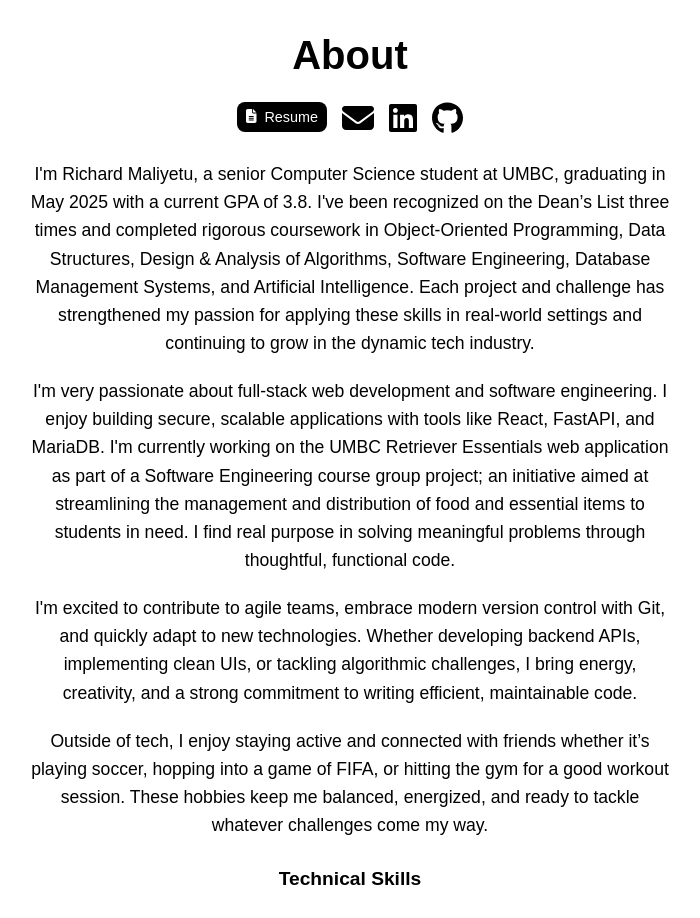
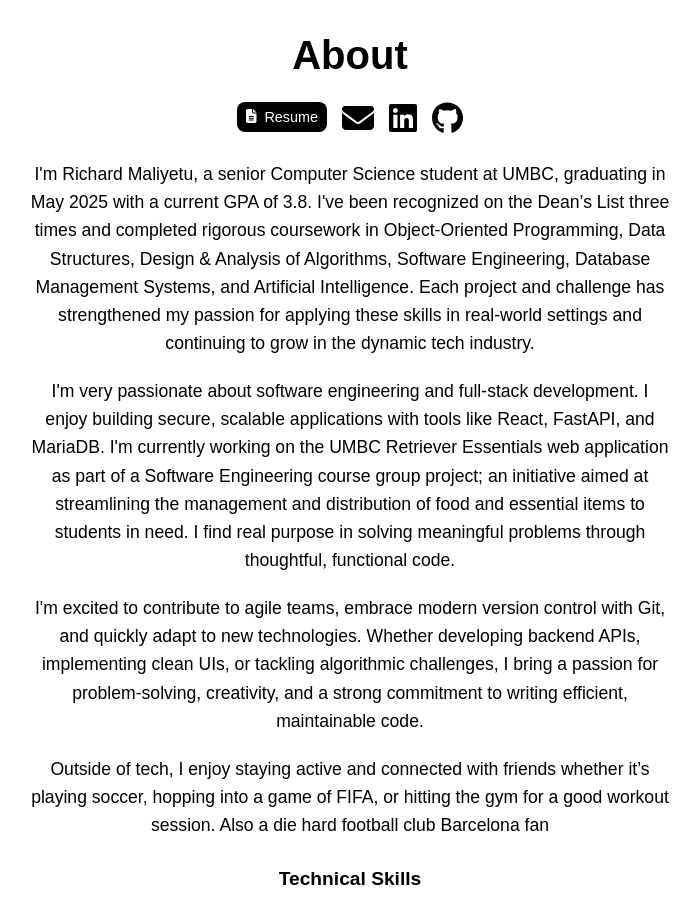
Before and after one commit to richarrd92/portfolio, a React (Create React App) app: page /about in a window 1280 px wide. Shown: the top 918 px of the page, without its empty margins (290-990 px from the left). Built offline with nearby package versions, Linux system fonts and the light colour scheme.

Commit message:
update portfolio

```diff
--- a/src/components/About.js
+++ b/src/components/About.js
@@ -99,7 +99,7 @@ const About = () => {
           continuing to grow in the dynamic tech industry.
         </p>
         <p className="about-text">
-          I'm very passionate about full-stack web development and software engineering. I enjoy building secure,
+          I'm very passionate about software engineering and full-stack development. I enjoy building secure,
           scalable applications with tools like React, FastAPI, and MariaDB. I'm
           currently working on the UMBC Retriever Essentials web application as
           part of a Software Engineering course group project; an initiative
@@ -111,13 +111,12 @@ const About = () => {
           I'm excited to contribute to agile teams, embrace modern version
           control with Git, and quickly adapt to new technologies. Whether
           developing backend APIs, implementing clean UIs, or tackling
-          algorithmic challenges, I bring energy, creativity, and a strong
+          algorithmic challenges, I bring a passion for problem-solving, creativity, and a strong
           commitment to writing efficient, maintainable code.
         </p>
         <p className="about-text">
           Outside of tech, I enjoy staying active and connected with friends whether it’s playing soccer, hopping into a game of FIFA, or hitting
-          the gym for a good workout session. These hobbies keep me balanced,
-          energized, and ready to tackle whatever challenges come my way.
+          the gym for a good workout session. Also a die hard football club Barcelona fan
         </p>
         <div className="skills-section">
           <h3 className="skills-title">Technical Skills</h3>
--- a/src/components/Home.js
+++ b/src/components/Home.js
@@ -42,7 +42,7 @@ return (
       <img src="/portrait.jpg" alt="Profile" className="profile-img" />
       <h1>Richard Maliyetu</h1>
       <p className="intro-text">
-        Software Engineer | Full-Stack Developer
+        Aspiring Software Engineer | Full-Stack Developer
       </p>
       <div className="folder-icons">
         <FolderIcon route="/about" label="About" className="folder-icon" />
--- a/src/components/Projects.js
+++ b/src/components/Projects.js
@@ -8,7 +8,7 @@ import "../App.css";
 const recentProjects = [
   {
     id: 1,
-    title: "Inventory Manager (in progress)",
+    title: "UMBC Inventory Manager",
     technologies: "React, HTML, CSS, Python, Firebase, MariaDB",
     images: [
       "/inventory-app/image1.png",
@@ -93,9 +93,9 @@ function ProjectCard({ project }) {
           title="GitHub"
           className="github-icon"
         >
-          <FaGithub />
+          <FaGithub style={{ marginRight: "5px" }}/> {" "} GitHub Repo
         </a>
-        <a
+        {/* <a
           href={project.live}
           target="_blank"
           rel="noopener noreferrer"
@@ -103,7 +103,7 @@ function ProjectCard({ project }) {
           className={`live-demo ${project.id === 1 || project.id === 2 || project.id === 4 ? "disabled" : ""}`}
         >
           Live Demo
-        </a>
+        </a> */}
       </div>
     </div>
   );
```
Also changed, not shown: 1 other file (tests, documents, lock files or other folders).
